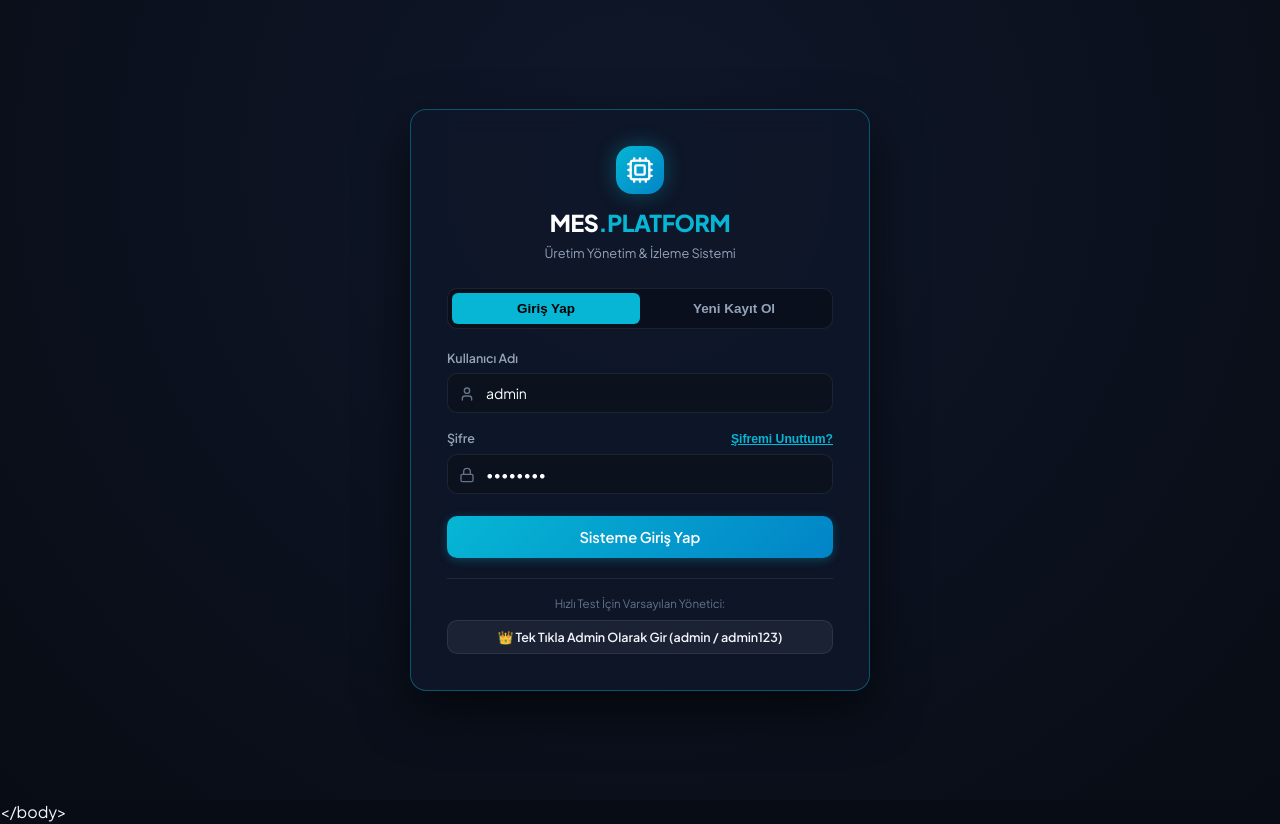
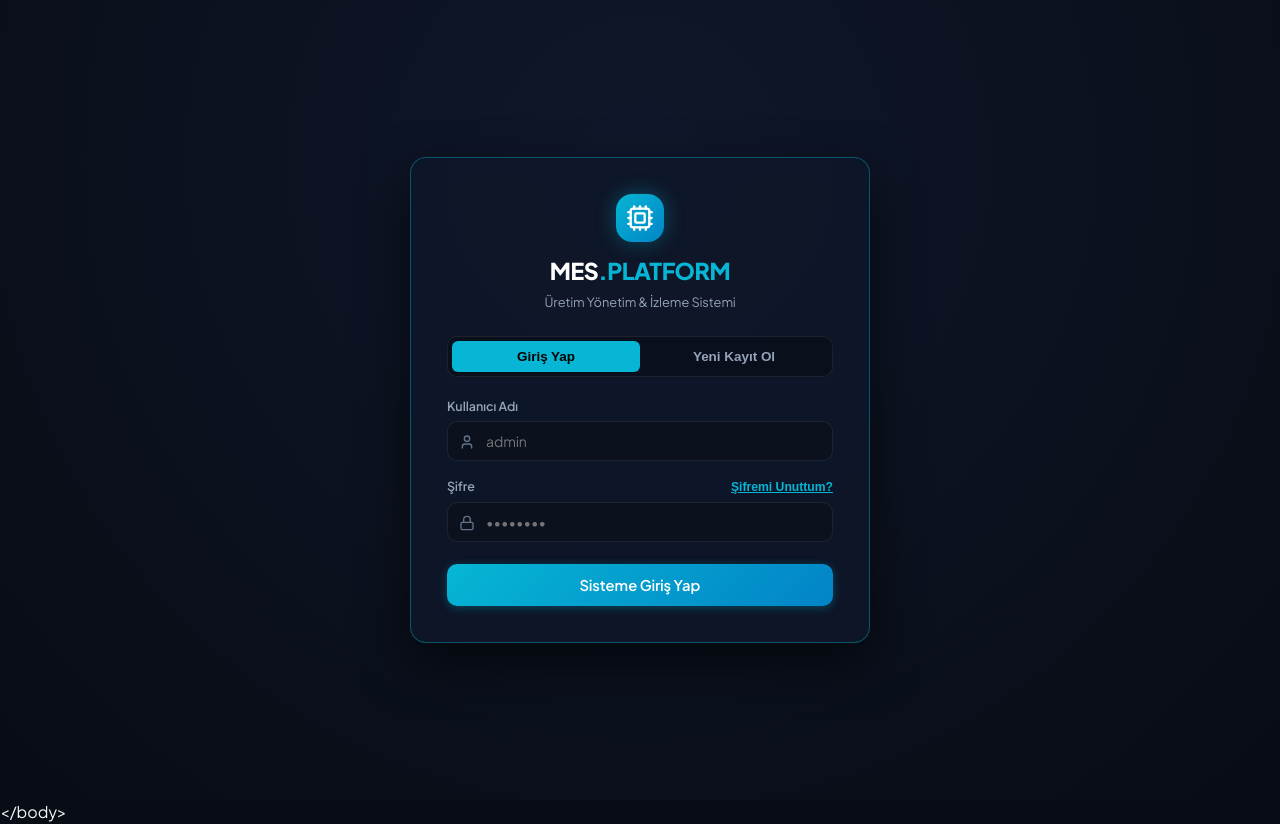
Before and after one commit to TugbaKOSE-coder/mes-project, a React (Vite) app in the folder frontend/: page / in a window 1280 px wide. Built offline with nearby package versions, Linux system fonts and the light colour scheme.

Commit message:
fix: Fixed email validation error, removed demo admin login button for security

```diff
--- a/frontend/src/components/AuthView.tsx
+++ b/frontend/src/components/AuthView.tsx
@@ -16,8 +16,8 @@ export const AuthView: React.FC<AuthViewProps> = ({ onLoginSuccess }) => {
   const [authMode, setAuthMode] = useState<AuthMode>('login');
 
   // Login form state
-  const [loginUsername, setLoginUsername] = useState('admin');
-  const [loginPassword, setLoginPassword] = useState('admin123');
+  const [loginUsername, setLoginUsername] = useState('');
+  const [loginPassword, setLoginPassword] = useState('');
 
   // Register form state
   const [regFullName, setRegFullName] = useState('');
@@ -305,25 +305,6 @@ export const AuthView: React.FC<AuthViewProps> = ({ onLoginSuccess }) => {
             >
               {loading ? 'Giriş Yapılıyor...' : 'Sisteme Giriş Yap'}
             </button>
-
-            {/* Quick Demo Login Pill */}
-            <div style={{ borderTop: '1px solid var(--border-subtle)', paddingTop: '16px', marginTop: '4px' }}>
-              <div style={{ fontSize: '0.72rem', color: 'var(--text-muted)', textAlign: 'center', marginBottom: '8px' }}>
-                Hızlı Test İçin Varsayılan Yönetici:
-              </div>
-              <button
-                type="button"
-                onClick={() => {
-                  setLoginUsername('admin');
-                  setLoginPassword('admin123');
-                  handleLogin();
-                }}
-                className="btn btn-secondary"
-                style={{ width: '100%', padding: '8px', fontSize: '0.78rem' }}
-              >
-                👑 Tek Tıkla Admin Olarak Gir (admin / admin123)
-              </button>
-            </div>
           </form>
         )}
 
```
Also changed, not shown: 2 other files (tests, documents, lock files or other folders).
